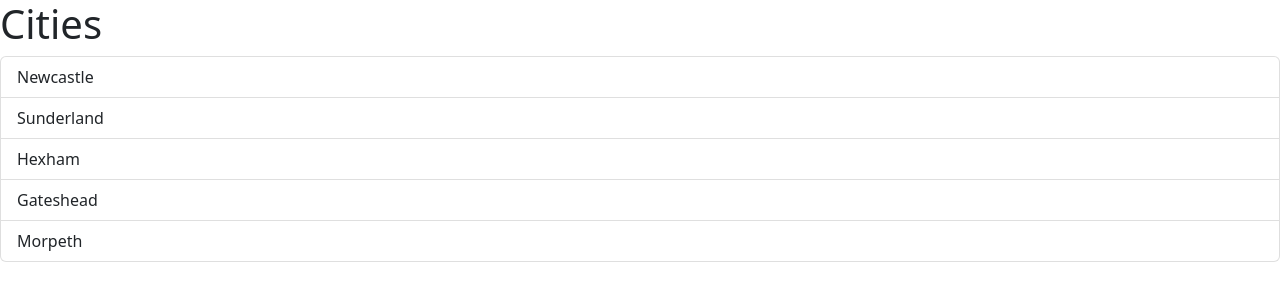
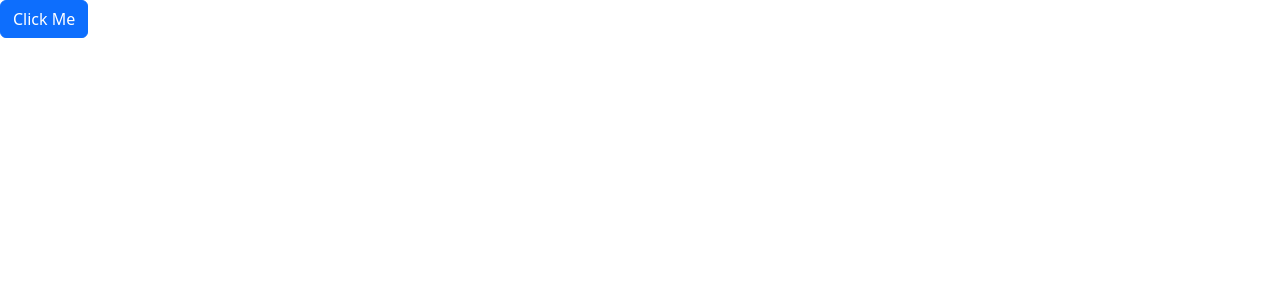
Before and after one commit to ChloeL-E/react-app, a React (Vite) app: page / in a window 1280 px wide. Shown: the top 300 px of the page. Built offline with nearby package versions, Linux system fonts and the light colour scheme; the HTML template or start-up script is replaced by a standard one.

Commit message:
Built a button component

```diff
--- a/src/App.tsx
+++ b/src/App.tsx
@@ -1,3 +1,17 @@
+import Buttons from "./components/Buttons";
+
+function App() {
+  return (
+    <div>
+      <Buttons color="primary" onClick={() => console.log("Clicked")}>
+        Click Me
+      </Buttons>
+    </div>
+  );
+}
+
+{
+  /*
 import ListGroup from "./components/ListGroup";
 
 function App() {
@@ -13,6 +27,14 @@
       />
     </div>
   );
+}*/
+}
+
+{
+  /* example from Alert.tsx to go above to demo passing children to a component*/
+}
+{
+  /* <div><Alert>Hello <span>World</span></Alert></div> */
 }
 
 export default App;
--- /dev/null
+++ b/src/components/Buttons.tsx
@@ -0,0 +1,17 @@
+interface Props {
+  children: string;
+  color?: "primary" | "secondary" | "danger"; // using ? lets react know this prop is optional. using pipes can seperate options.
+  onClick: () => void;
+}
+
+const Buttons = ({ children, color, onClick }: Props) => {
+  return (
+    <div>
+      <button type="button" className={"btn btn-" + color} onClick={onClick}>
+        {children}
+      </button>
+    </div>
+  );
+};
+
+export default Buttons;
```
